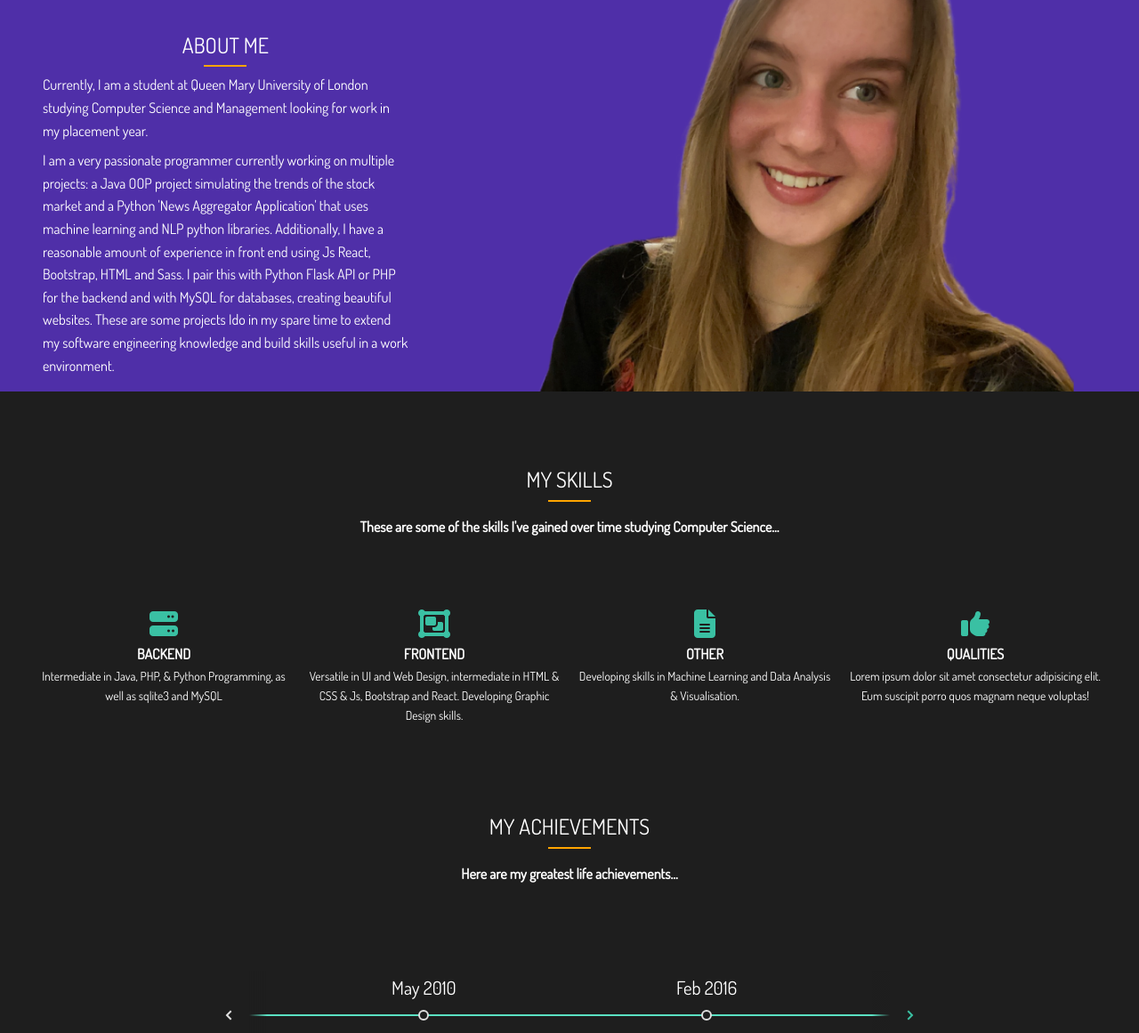
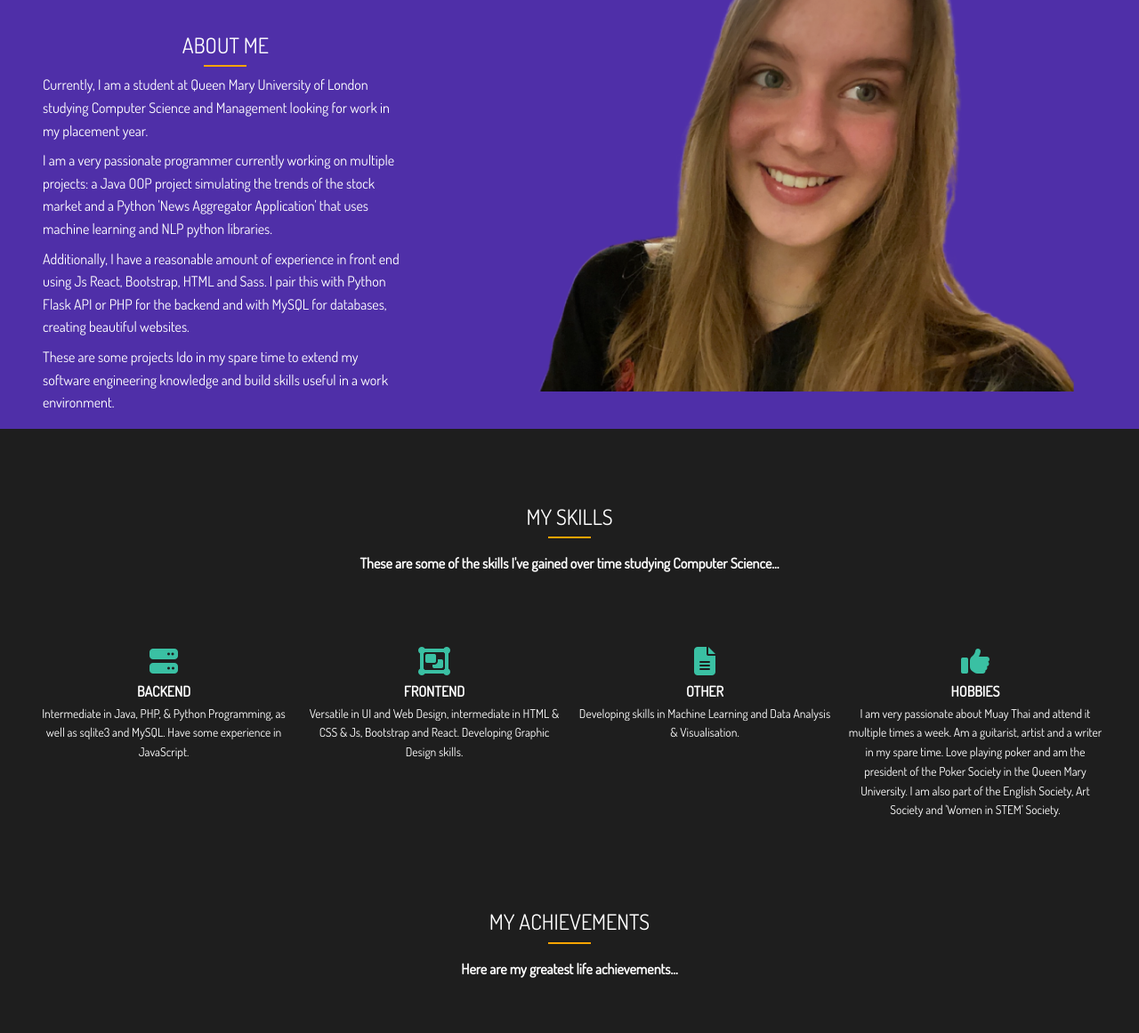
Before and after one commit to orynamg/portfolio-website, a PHP site: page / in a window 1280 px wide. Shown: the part 816-1977 px from the top of the page at 89% size. Run offline with PHP 8.4, Linux system fonts and the light colour scheme; some libraries are stand-ins or nearby versions.

Commit message:
editing details

```diff
--- a/src/components/timeline/timeline.html
+++ b/src/components/timeline/timeline.html
@@ -101,6 +101,33 @@
 				</p>
 			</li>
 
+			<li data-date="01/07/2021">
+				<h2>Achieved a 1st in my earliedt year in University with an average garde of 76%</h2>
+				<em>July, 2021</em>
+				<p>
+					I found my first year in University to be extremely insighful, interesting and challaging. I have significantly extended my Java OOP knowlegde, that I have used in my personal Java projects. I have additionlly learnt a lot about system design and modelling using a variety of UML diagrams. Moreover, a new interested in ecomonics has sparked for me this year, which I found fascinating to study. However, I have found the most passion in Web design, which resulted in the creation of this Portfolio website, using raw HTML and css.
+
+				</p>
+			</li>
+
+			<li data-date="01/08/2021">
+				<h2>New Start Up Project</h2>
+				<em>August, 2021</em>
+				<p>
+					I have spent my summer developing a web app in aspiration to create my start up idea. The project aims to implement a delivery system for charity donations, to encourage charity and reduce the disposable waste produced. I used Js React to build my application, and am working on the backed using Python.
+
+				</p>
+			</li>
+
+			<li data-date="01/09/2021">
+				<h2>Looking for a placements for 2022</h2>
+				<em>August, 2021</em>
+				<p>
+					I feel confident in my coding abilities going into year two of studying computer science. I am very excited to start my Software Engineering Project this year, as well as going into the industry in 2022. I have attended multiple talks, by comapnies such as: Fivium and EithXbase to find the right placement for myself.
+				</p>
+			</li>
+
+
 		</ol>
 	</div> <!-- .events-content -->
 </section>
--- a/src/index.php
+++ b/src/index.php
@@ -65,10 +65,14 @@ if(!isset($_SESSION["loggedin"]) || $_SESSION["loggedin"] !== true){
                 <p>
                     I am a very passionate programmer currently working on multiple projects: a Java OOP project simulating the trends of the stock market and a Python 'News Aggregator Application' that uses machine learning and NLP python libraries.
 
+                </p>
+                <p>
                     Additionally, I have a reasonable amount of experience in front end using Js React, Bootstrap, HTML and Sass. I pair this with Python Flask API or PHP for the backend and with MySQL for databases, creating beautiful websites.
-
+                </p>
+                <p>
                     These are some projects Ido in my spare time to extend my software engineering knowledge and build skills useful in a work environment.
                 </p>
+
             </div>
             <div class="img-content">
                 <img src="project_resources/45A0C1BE-E234-41D5-A706-8362704A28C9.png" alt="">
@@ -87,7 +91,7 @@ if(!isset($_SESSION["loggedin"]) || $_SESSION["loggedin"] !== true){
             <div>
                 <i class="fas fa-server fa-2x"></i>
                 <h3>Backend</h3>
-                <p>Intermediate in Java, PHP, & Python Programming, as well as sqlite3 and MySQL</p>
+                <p>Intermediate in Java, PHP, & Python Programming, as well as sqlite3 and MySQL. Have some experience in JavaScript.</p>
             </div>
 
             <div>
@@ -104,8 +108,8 @@ if(!isset($_SESSION["loggedin"]) || $_SESSION["loggedin"] !== true){
 
             <div>
                 <i class="fas fa-thumbs-up fa-2x"></i>
-                <h3>Qualities</h3>
-                <p>Lorem ipsum dolor sit amet consectetur adipisicing elit. Eum suscipit porro quos magnam neque voluptas!</p>
+                <h3>Hobbies</h3>
+                <p>I am very passionate about Muay Thai and attend it multiple times a week. Am a  guitarist, artist and a writer in my spare time. Love playing poker and am the president of the Poker Society in the Queen Mary University. I am also part of the English Society, Art Society and 'Women in STEM' Society.</p>
             </div>
         </div>
     </div>
```
